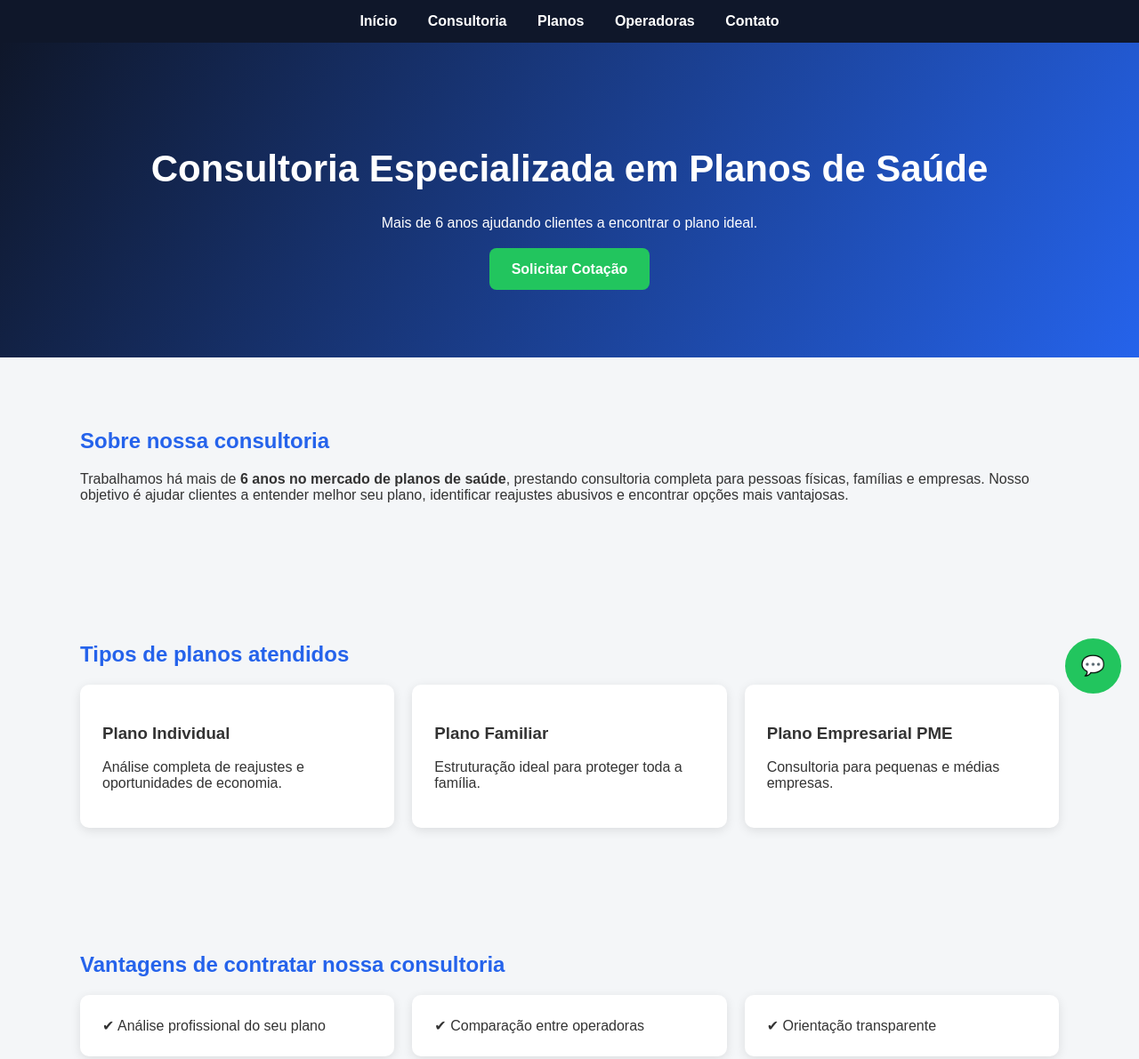
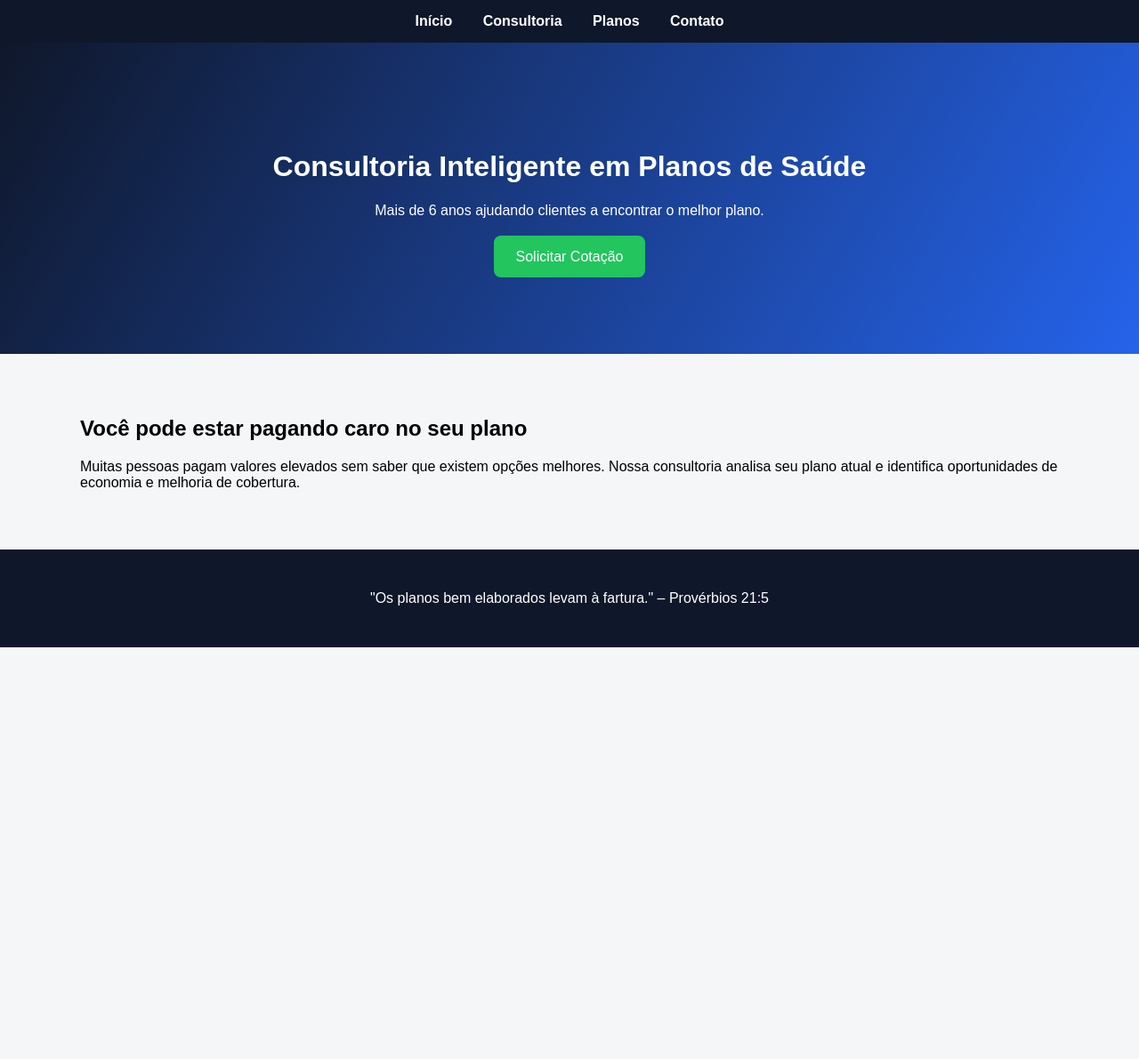
Before and after one commit to jeffs2258/jttb-site, a plain HTML site: page index.html in a window 1280 px wide. Shown: the top 1191 px of the page at 89% size. After the commit the page ends 800 px from the top, so only its background shows below. Drawn offline with Linux system fonts and the light colour scheme.

Commit message:
Update title and improve content in index.html

```diff
--- a/index.html
+++ b/index.html
@@ -6,7 +6,7 @@
 <meta charset="UTF-8">
 <meta name="viewport" content="width=device-width, initial-scale=1.0">
 
-<title>Consultoria Inteligente em Planos de Saúde</title>
+<title>Consultoria em Planos de Saúde</title>
 
 <style>
 
@@ -14,7 +14,6 @@ body{
 font-family:Arial;
 margin:0;
 background:#f4f6f8;
-color:#333;
 }
 
 nav{
@@ -25,7 +24,7 @@ text-align:center;
 
 nav a{
 color:white;
-margin:0 15px;
+margin:15px;
 text-decoration:none;
 font-weight:bold;
 }
@@ -33,59 +32,26 @@ font-weight:bold;
 header{
 background:linear-gradient(120deg,#0f172a,#2563eb);
 color:white;
-padding:90px 20px;
 text-align:center;
-}
-
-header h1{
-font-size:42px;
+padding:100px 20px;
 }
 
 .botao{
 background:#22c55e;
+padding:15px 25px;
 color:white;
-padding:15px 25px;
+text-decoration:none;
 border-radius:8px;
-text-decoration:none;
-font-weight:bold;
 }
 
 section{
 max-width:1100px;
 margin:auto;
-padding:60px 20px;
+padding:50px 20px;
 }
 
-h2{
-color:#2563eb;
-}
-
-.cards{
-display:flex;
-flex-wrap:wrap;
-gap:20px;
-}
-
-.card{
-flex:1;
-min-width:260px;
-background:white;
-padding:25px;
-border-radius:10px;
-box-shadow:0 3px 12px rgba(0,0,0,0.1);
-}
-
-.operadoras img{
-width:120px;
-margin:10px;
-}
-
-.faq{
-background:white;
-padding:20px;
-border-radius:10px;
-margin-bottom:10px;
-box-shadow:0 3px 10px rgba(0,0,0,0.1);
+img{
+max-width:100%;
 }
 
 footer{
@@ -93,18 +59,6 @@ background:#0f172a;
 color:white;
 text-align:center;
 padding:30px;
-}
-
-.whatsapp{
-position:fixed;
-bottom:20px;
-right:20px;
-background:#22c55e;
-color:white;
-padding:18px;
-border-radius:50%;
-font-size:22px;
-text-decoration:none;
 }
 
 </style>
@@ -115,195 +69,45 @@ text-decoration:none;
 
 <nav>
 
-<a href="#">Início</a>
-<a href="#">Consultoria</a>
-<a href="#">Planos</a>
-<a href="#">Operadoras</a>
-<a href="#">Contato</a>
+<a href="index.html">Início</a>
+<a href="consultoria.html">Consultoria</a>
+<a href="planos.html">Planos</a>
+<a href="contato.html">Contato</a>
 
 </nav>
 
 <header>
 
-<h1>Consultoria Especializada em Planos de Saúde</h1>
+<h1>Consultoria Inteligente em Planos de Saúde</h1>
 
-<p>Mais de 6 anos ajudando clientes a encontrar o plano ideal.</p>
+<p>Mais de 6 anos ajudando clientes a encontrar o melhor plano.</p>
 
 <br>
 
-<a class="botao" href="https://wa.me/5511995785281">
-Solicitar Cotação
-</a>
+<a class="botao" href="contato.html">Solicitar Cotação</a>
 
 </header>
 
 <section>
 
-<h2>Sobre nossa consultoria</h2>
+<h2>Você pode estar pagando caro no seu plano</h2>
 
 <p>
 
-Trabalhamos há mais de <strong>6 anos no mercado de planos de saúde</strong>,
-prestando consultoria completa para pessoas físicas, famílias e empresas.
-
-Nosso objetivo é ajudar clientes a entender melhor seu plano,
-identificar reajustes abusivos e encontrar opções mais vantajosas.
+Muitas pessoas pagam valores elevados sem saber que existem opções melhores.
+Nossa consultoria analisa seu plano atual e identifica oportunidades
+de economia e melhoria de cobertura.
 
 </p>
 
 </section>
 
-<section>
-
-<h2>Tipos de planos atendidos</h2>
-
-<div class="cards">
-
-<div class="card">
-
-<h3>Plano Individual</h3>
-
-<p>Análise completa de reajustes e oportunidades de economia.</p>
-
-</div>
-
-<div class="card">
-
-<h3>Plano Familiar</h3>
-
-<p>Estruturação ideal para proteger toda a família.</p>
-
-</div>
-
-<div class="card">
-
-<h3>Plano Empresarial PME</h3>
-
-<p>Consultoria para pequenas e médias empresas.</p>
-
-</div>
-
-</div>
-
-</section>
-
-<section>
-
-<h2>Vantagens de contratar nossa consultoria</h2>
-
-<div class="cards">
-
-<div class="card">✔ Análise profissional do seu plano</div>
-
-<div class="card">✔ Comparação entre operadoras</div>
-
-<div class="card">✔ Orientação transparente</div>
-
-<div class="card">✔ Suporte pós-venda</div>
-
-</div>
-
-</section>
-
-<section class="operadoras">
-
-<h2>Principais operadoras</h2>
-
-<img src="https://upload.wikimedia.org/wikipedia/commons/5/5b/Unimed_logo.svg">
-
-<img src="https://upload.wikimedia.org/wikipedia/commons/2/27/Amil_logo.svg">
-
-<img src="https://upload.wikimedia.org/wikipedia/commons/6/6e/Bradesco_Saude_logo.svg">
-
-<img src="https://upload.wikimedia.org/wikipedia/commons/4/4a/SulAmerica_logo.svg">
-
-</section>
-
-<section>
-
-<h2>Perguntas frequentes</h2>
-
-<div class="faq">
-
-<strong>Posso revisar meu plano atual?</strong>
-
-<p>Sim. Avaliamos seu contrato para verificar reajustes e oportunidades de melhoria.</p>
-
-</div>
-
-<div class="faq">
-
-<strong>Vocês atendem empresas?</strong>
-
-<p>Sim. Atendemos pequenas e médias empresas com planos PME.</p>
-
-</div>
-
-<div class="faq">
-
-<strong>Vocês atendem todo o Brasil?</strong>
-
-<p>Sim, realizamos atendimento online e consultoria para clientes de todo o país.</p>
-
-</div>
-
-</section>
-
-<section>
-
-<h2>Informações oficiais da ANS</h2>
-
-<p>
-
-Para consultar regras e direitos sobre planos de saúde,
-acesse o portal da Agência Nacional de Saúde Suplementar.
-
-</p>
-
-<br>
-
-<a class="botao" href="https://www.gov.br/ans/pt-br" target="_blank">
-
-Acessar site da ANS
-
-</a>
-
-</section>
-
-<section style="text-align:center">
-
-<h2>Solicite uma cotação agora</h2>
-
-<p>
-
-Envie seu plano atual e receba uma análise completa.
-
-</p>
-
-<br>
-
-<a class="botao" href="https://wa.me/5511995785281">
-
-Falar no WhatsApp
-
-</a>
-
-</section>
-
 <footer>
-
-<p><strong>Consultoria Inteligente em Planos de Saúde</strong></p>
 
 <p>"Os planos bem elaborados levam à fartura." – Provérbios 21:5</p>
 
 </footer>
 
-<a class="whatsapp" href="https://wa.me/5511995785281">
-
-💬
-
-</a>
-
 </body>
 
 </html>
```
